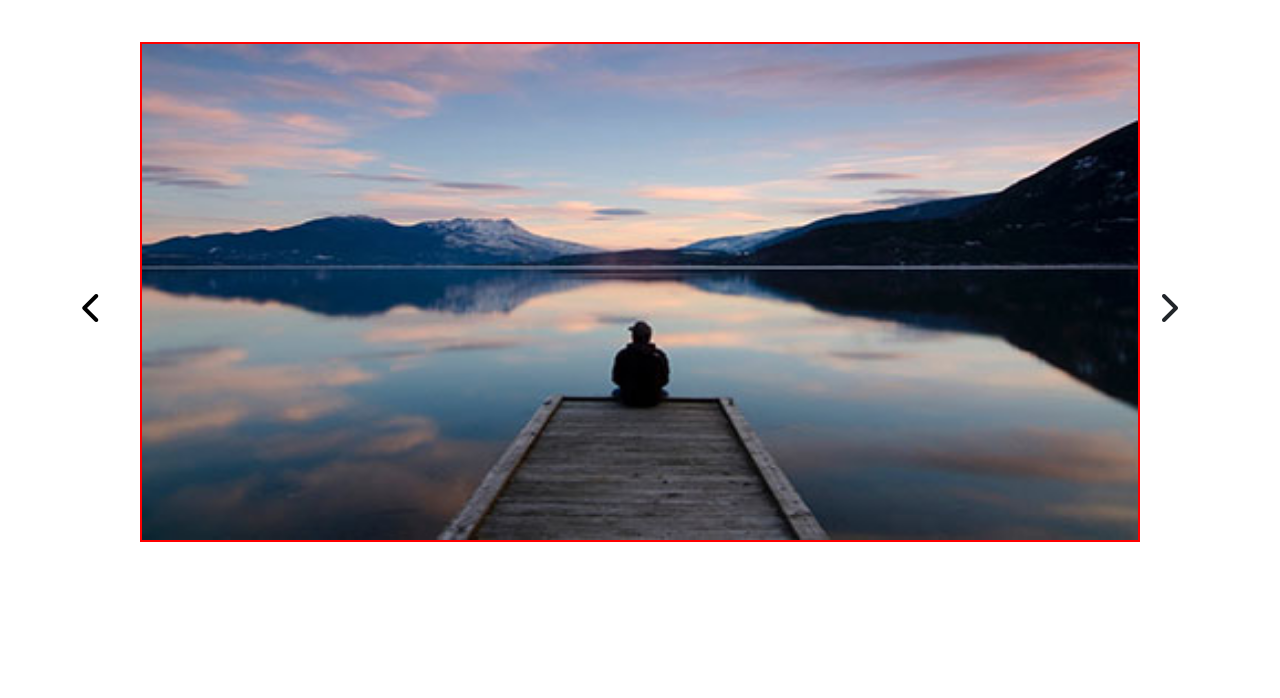
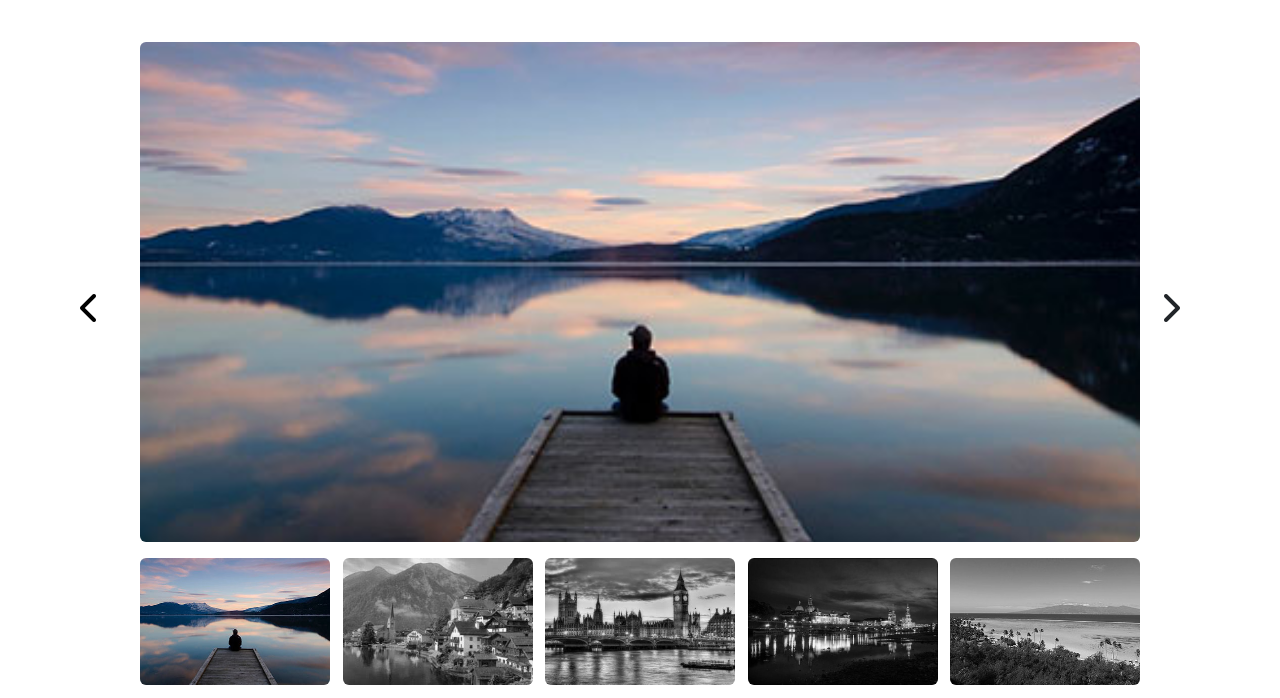
Before and after one commit to PasqualePedoto/Carousel, a plain HTML site: page index.html in a window 1280 px wide. Shown: the part 102-800 px from the top of the page. Drawn offline with nearby package versions, Linux system fonts and the light colour scheme.

Commit message:
BONUS 2 Complete

```diff
--- a/css/style.css
+++ b/css/style.css
@@ -3,8 +3,6 @@
 #carousel {
     width: 1000px;
     height: 500px;
-
-    border: 2px solid red;
 }
 
 /*
@@ -15,6 +13,8 @@ il figure
 img {
     width: 100%;
     height: 100%;
+
+    object-fit: cover;
 }
 
 /* STILIZZIAMO LE FRECCETTE */
@@ -40,3 +40,18 @@ img {
 .fa-chevron-right:hover {
     color: dodgerblue;
 }
+
+/* STILIZZIAMO IL THUMBNAILS */
+
+#thumbnails {
+    width: 1000px;
+    height: 200px;
+}
+
+#thumbnails figure {
+    width: calc(100% / 5 - 10px);
+}
+
+._filter {
+    filter: grayscale(1);
+}
--- a/index.html
+++ b/index.html
@@ -42,12 +42,13 @@
         <div class="container">
             <div class="row">
                 <div class="col-12">
-                    <div class="d-flex justify-content-center">
+                    <div class="h-100 d-flex flex-column align-items-center">
                         <div id="carousel" class="position-relative">
                             <i class="fa-solid fa-2x fa-chevron-left"></i>
                             <div id="gallery" class="h-100"></div>
                             <i class="fa-solid fa-2x fa-chevron-right"></i>
                         </div>
+                        <div id="thumbnails" class="h-100 d-flex align-items-center justify-content-between"></div>
                     </div>
                 </div>
             </div>
--- a/js/script.js
+++ b/js/script.js
@@ -122,9 +122,12 @@
 //     }
 // })
 
-// # Bersagliamo il div con id = gallery così da riempirlo con le nostre immagini
+// # Bersagliamo il div con id = gallery così da riempirlo con le nostre
+// # immagini e poi bersagliamo il thumbnails cosi da realizzare
+// $ BONUS 2
 
 const gallery = document.getElementById('gallery');
+const thumbs = document.getElementById('thumbnails')  // $ BONUS 2
 
 // # Creiamo un vettore composto dagli src delle immagini di cui vogliamo comporre il carosello
 
@@ -134,25 +137,38 @@ const imgVector = ['img/01.jpg', 'img/02.jpg', 'img/03.jpg', 'img/04.jpg', 'img/
 // # per creare le figure e agganciarle alla gallery
 
 for (let i = 0; i < imgVector.length; i++) {
-    // $ Elemento figure
+    // $ Elemento figure per il gallery e il thumbnails
     const figureElement = document.createElement('figure');
+    const figureElementThumb = document.createElement('figure');
+
     figureElement.classList.add('h-100', 'd-none');
+    figureElementThumb.classList.add('h-100', 'd-none', 'm-0', 'pt-3', '_filter');
 
     // $ Elemento img
     const imgElement = document.createElement('img');
+    imgElement.classList.add('rounded-2', 'h-100');
+
+    const imgElementThumb = document.createElement('img');
+    imgElementThumb.classList.add('rounded-2', 'h-100');
+
     imgElement.src = imgVector[i];
+    imgElementThumb.src = imgVector[i];
 
-    // $ Agganviamo prima l'img al figure e poi il figure alla gallery
+    // $ Agganciamo prima l'img al figure e poi il figure alla gallery
     figureElement.appendChild(imgElement);
+    figureElementThumb.appendChild(imgElementThumb);
+
     gallery.appendChild(figureElement);
+    thumbs.appendChild(figureElementThumb); // $ BONUS 2
 
 }
 
 // # Realizziamo il Bonus 1 costruendo un carosello a scorrimento infinito
 
 // $ Servendoci del metodo 'querySelectorAll' creiamo un vettore composto da tutti
-// $ i tag che corrispondo al quel selettore
-const imgVectorHTML = document.querySelectorAll('#carousel figure');
+// $ i tag che corrispondo al quel selettore sia nella gallery che nel thumbnails
+const imgVectorHTML = document.querySelectorAll('#carousel #gallery figure');
+const imgVectorThumbHTML = document.querySelectorAll('#thumbnails figure');
 
 // $ Bersagliamo i bottoni
 const rightBtn = document.querySelector('.fa-chevron-right');
@@ -161,9 +177,17 @@ const leftBtn = document.querySelector('.fa-chevron-left');
 // $ Contatore per scorrere il vettore
 let currentIndex = 0;
 
-// $ Settiamo l'img active
+// $ Settiamo l'img active sia nella gallery che nel thumbnails
 imgVectorHTML[currentIndex].classList.remove('d-none');
 imgVectorHTML[currentIndex].classList.add('d-block');
+
+
+for (let i = 0; i < imgVectorThumbHTML.length; i++) {
+    imgVectorThumbHTML[i].classList.remove('d-none');
+    imgVectorThumbHTML[i].classList.add('d-block');
+
+    if (i === 0) imgVectorThumbHTML[i].classList.remove('_filter');
+}
 
 // $ Modelliamo il comportamento del bottone di destra
 
@@ -171,18 +195,23 @@ rightBtn.addEventListener('click', function () {
     if (currentIndex < imgVector.length - 1) {
         imgVectorHTML[currentIndex].classList.remove('d-block');
         imgVectorHTML[currentIndex].classList.add('d-none');
+        imgVectorThumbHTML[currentIndex].classList.add('_filter');
 
         currentIndex++;
 
         imgVectorHTML[currentIndex].classList.remove('d-none');
         imgVectorHTML[currentIndex].classList.add('d-block');
+        imgVectorThumbHTML[currentIndex].classList.remove('_filter');
     } else {
         imgVectorHTML[currentIndex].classList.remove('d-block');
         imgVectorHTML[currentIndex].classList.add('d-none');
+        imgVectorThumbHTML[currentIndex].classList.add('_filter');
 
         currentIndex = 0;
+
         imgVectorHTML[currentIndex].classList.remove('d-none');
         imgVectorHTML[currentIndex].classList.add('d-block');
+        imgVectorThumbHTML[currentIndex].classList.remove('_filter');
     }
 })
 
@@ -192,18 +221,22 @@ leftBtn.addEventListener('click', function () {
     if (currentIndex > 0) {
         imgVectorHTML[currentIndex].classList.remove('d-block');
         imgVectorHTML[currentIndex].classList.add('d-none');
+        imgVectorThumbHTML[currentIndex].classList.add('_filter');
 
         currentIndex--;
 
         imgVectorHTML[currentIndex].classList.remove('d-none');
         imgVectorHTML[currentIndex].classList.add('d-block');
+        imgVectorThumbHTML[currentIndex].classList.remove('_filter');
     } else {
         imgVectorHTML[currentIndex].classList.remove('d-block');
         imgVectorHTML[currentIndex].classList.add('d-none');
+        imgVectorThumbHTML[currentIndex].classList.add('_filter');
 
         currentIndex = imgVectorHTML.length;
 
         imgVectorHTML[currentIndex].classList.remove('d-none');
         imgVectorHTML[currentIndex].classList.add('d-block');
+        imgVectorThumbHTML[currentIndex].classList.remove('_filter');
     }
 })
```
